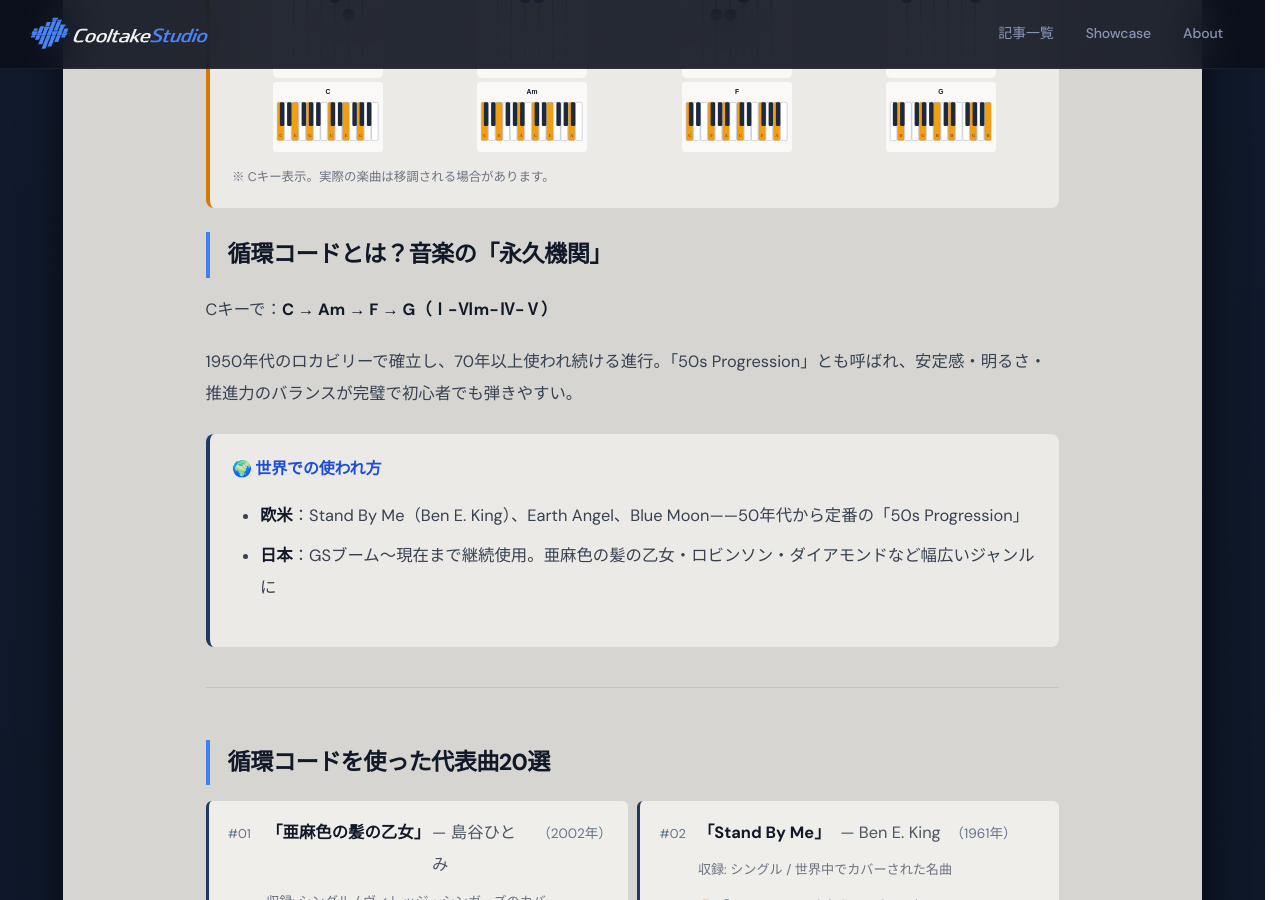
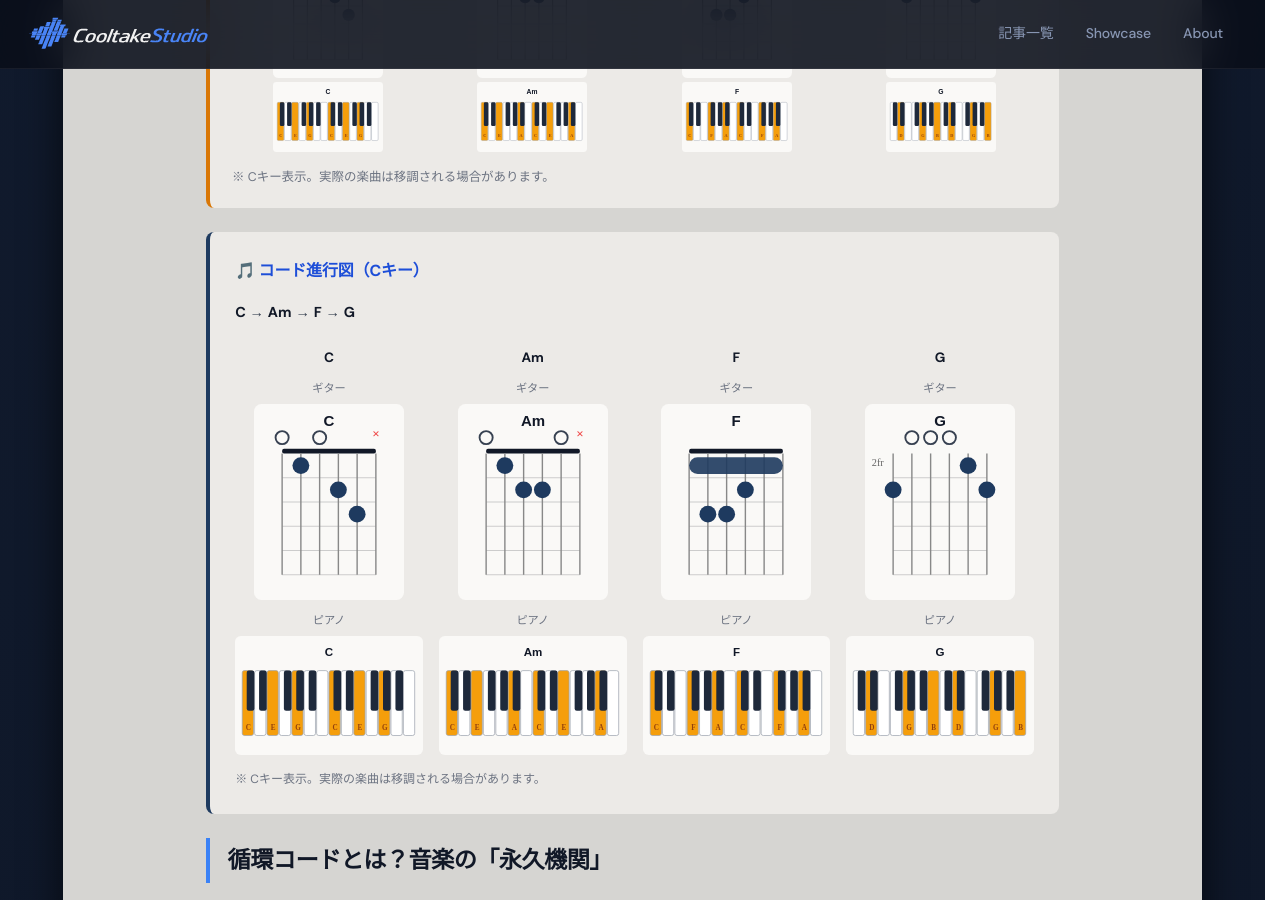
Before and after one commit to cooltake/cooltake-staging, a Jekyll site: the page built from _posts/2026-05-30-chord-progression-05-junkan.md, in a window 1280 px wide and 900 px high, scrolled down 617 px. Built offline with Jekyll 4.4.1, drawn with Linux system fonts in a browser that asks for light colours; some web fonts are replaced.

Commit message:
fix: chord-05 diagram larger size 2-row layout

```diff
--- a/_posts/2026-05-30-chord-progression-05-junkan.md
+++ b/_posts/2026-05-30-chord-progression-05-junkan.md
@@ -19,6 +19,20 @@
 <div style="text-align:center;"><p style="font-size:.75rem;font-weight:700;color:#374151;margin:0 0 4px;">G</p><img src="/assets/chord-diagrams/guitar-g.svg" alt="G ギター" style="width:100%;max-width:110px;height:auto;display:block;margin:0 auto 4px;"><img src="/assets/chord-diagrams/piano-g.svg" alt="G ピアノ" style="width:100%;max-width:110px;height:auto;display:block;margin:0 auto;"></div>
 </div>
 <p style="color:#6b7280;font-size:.78rem;margin:.8rem 0 0;">※ Cキー表示。実際の楽曲は移調される場合があります。</p>
+</div>
+
+
+
+<div style="background:#eceae7;border-radius:8px;padding:1.4rem 1.6rem;margin:1.5rem 0;border-left:4px solid #1e3a5f;">
+<h3 style="color:#111827;margin-top:0;font-size:1rem;font-weight:700;">🎵 コード進行図（Cキー）</h3>
+<p style="color:#374151;font-size:.9rem;margin:.4rem 0 1.2rem;"><strong>C</strong> → <strong>Am</strong> → <strong>F</strong> → <strong>G</strong></p>
+<div style="display:grid;grid-template-columns:repeat(4,1fr);gap:1rem;overflow-x:auto;">
+<div style="text-align:center;min-width:0;"><p style="font-size:.85rem;font-weight:700;color:#111827;margin:0 0 6px;">C</p><p style="font-size:.7rem;color:#6b7280;margin:0 0 4px;">ギター</p><img src="/assets/chord-diagrams/guitar-c.svg" alt="C ギター" style="width:100%;max-width:150px;height:auto;display:block;margin:0 auto 10px;"><p style="font-size:.7rem;color:#6b7280;margin:0 0 4px;">ピアノ</p><img src="/assets/chord-diagrams/piano-c.svg" alt="C ピアノ" style="width:100%;max-width:230px;height:auto;display:block;margin:0 auto;"></div>
+<div style="text-align:center;min-width:0;"><p style="font-size:.85rem;font-weight:700;color:#111827;margin:0 0 6px;">Am</p><p style="font-size:.7rem;color:#6b7280;margin:0 0 4px;">ギター</p><img src="/assets/chord-diagrams/guitar-am.svg" alt="Am ギター" style="width:100%;max-width:150px;height:auto;display:block;margin:0 auto 10px;"><p style="font-size:.7rem;color:#6b7280;margin:0 0 4px;">ピアノ</p><img src="/assets/chord-diagrams/piano-am.svg" alt="Am ピアノ" style="width:100%;max-width:230px;height:auto;display:block;margin:0 auto;"></div>
+<div style="text-align:center;min-width:0;"><p style="font-size:.85rem;font-weight:700;color:#111827;margin:0 0 6px;">F</p><p style="font-size:.7rem;color:#6b7280;margin:0 0 4px;">ギター</p><img src="/assets/chord-diagrams/guitar-f.svg" alt="F ギター" style="width:100%;max-width:150px;height:auto;display:block;margin:0 auto 10px;"><p style="font-size:.7rem;color:#6b7280;margin:0 0 4px;">ピアノ</p><img src="/assets/chord-diagrams/piano-f.svg" alt="F ピアノ" style="width:100%;max-width:230px;height:auto;display:block;margin:0 auto;"></div>
+<div style="text-align:center;min-width:0;"><p style="font-size:.85rem;font-weight:700;color:#111827;margin:0 0 6px;">G</p><p style="font-size:.7rem;color:#6b7280;margin:0 0 4px;">ギター</p><img src="/assets/chord-diagrams/guitar-g.svg" alt="G ギター" style="width:100%;max-width:150px;height:auto;display:block;margin:0 auto 10px;"><p style="font-size:.7rem;color:#6b7280;margin:0 0 4px;">ピアノ</p><img src="/assets/chord-diagrams/piano-g.svg" alt="G ピアノ" style="width:100%;max-width:230px;height:auto;display:block;margin:0 auto;"></div>
+</div>
+<p style="color:#6b7280;font-size:.75rem;margin:.8rem 0 0;">※ Cキー表示。実際の楽曲は移調される場合があります。</p>
 </div>
 
 
```
